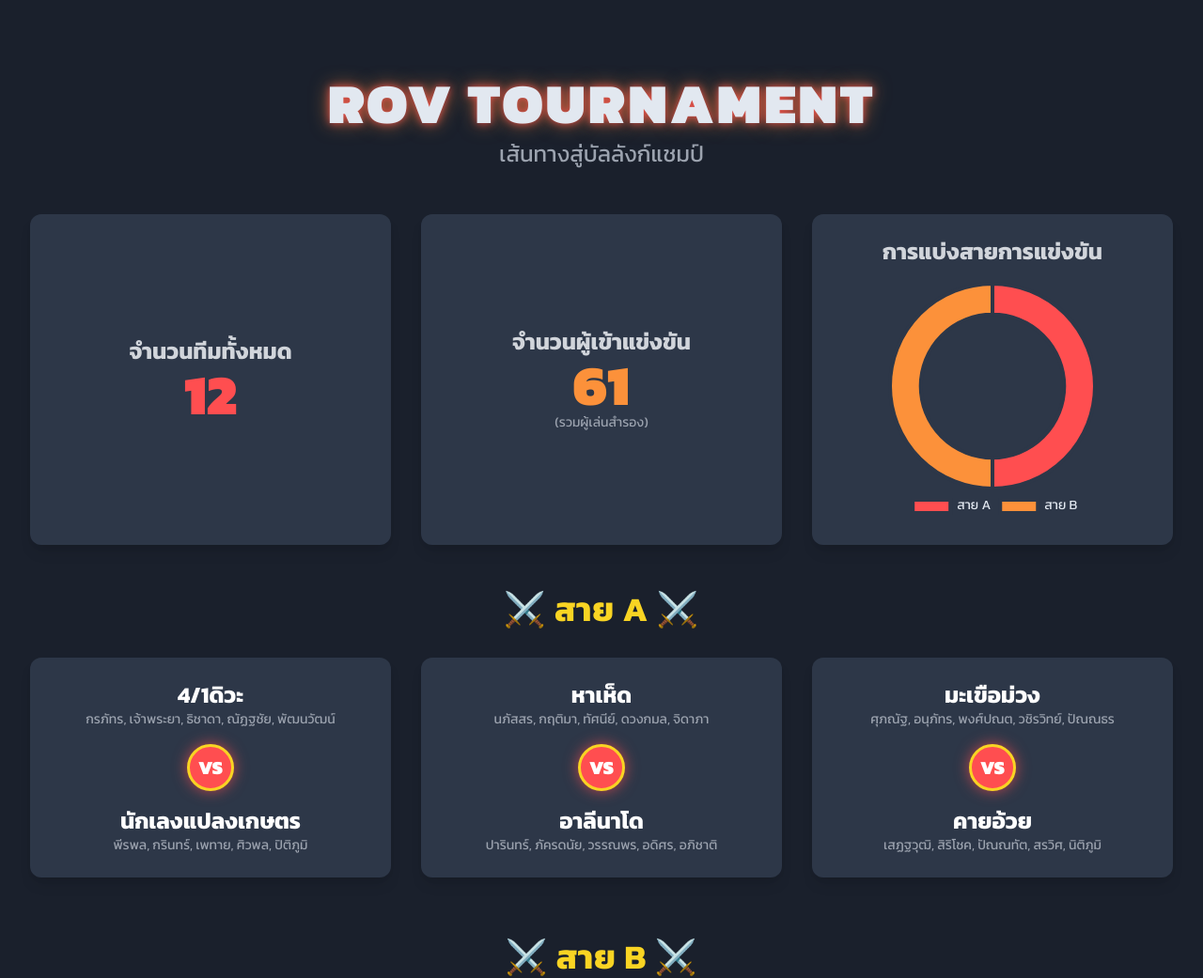
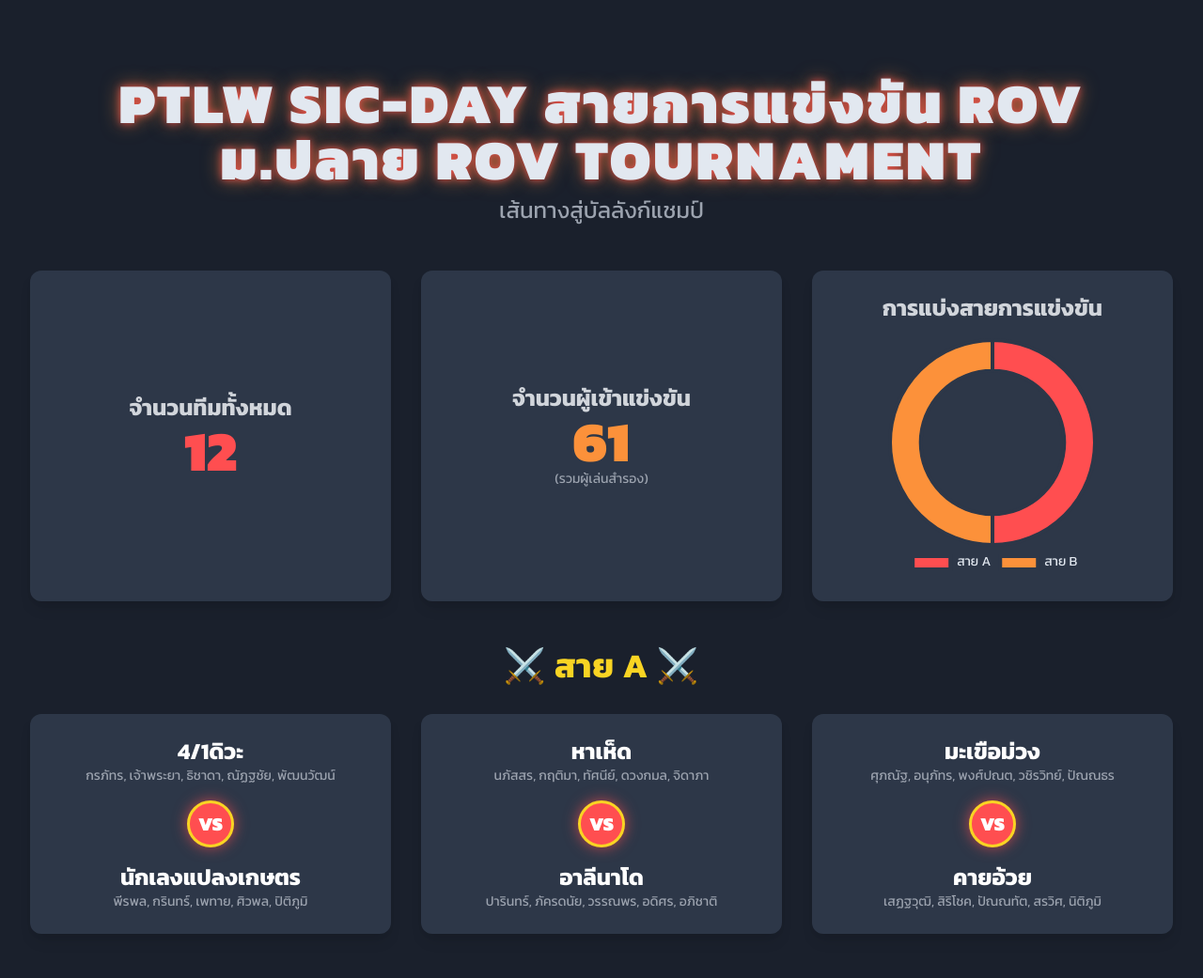
Before and after one commit to pantitiworks-hash/pantitiworks-hash.github.io, a plain HTML site: page index.html in a window 1280 px wide. Shown: the top 1041 px of the page at 94% size. Drawn offline with nearby package versions, Linux system fonts and the light colour scheme.

Commit message:
Update index.html

```diff
--- a/index.html
+++ b/index.html
@@ -68,7 +68,7 @@
     <div class="container mx-auto p-4 md:p-8">
 
         <header class="text-center my-8 md:my-12">
-            <h1 class="text-4xl md:text-6xl font-black uppercase tracking-wider text-glow">ROV TOURNAMENT</h1>
+            <h1 class="text-4xl md:text-6xl font-black uppercase tracking-wider text-glow">PTLW SIC-DAY สายการแข่งขัน ROV ม.ปลาย ROV TOURNAMENT</h1>
             <p class="text-xl md:text-2xl text-gray-400 mt-2">เส้นทางสู่บัลลังก์แชมป์</p>
         </header>
 
@@ -217,6 +217,7 @@
 
         <footer class="text-center mt-12 py-6 border-t border-gray-700">
             <p class="text-gray-500">ขอให้ทุกทีมโชคดีและสนุกกับการแข่งขัน!</p>
+            <p class="text-gray-500"> discord : https://discord.gg/TxDESt8en7 </p>
         </footer>
 
     </div>
@@ -272,4 +273,5 @@
         });
     </script>
 </body>
+
 </html>
```
